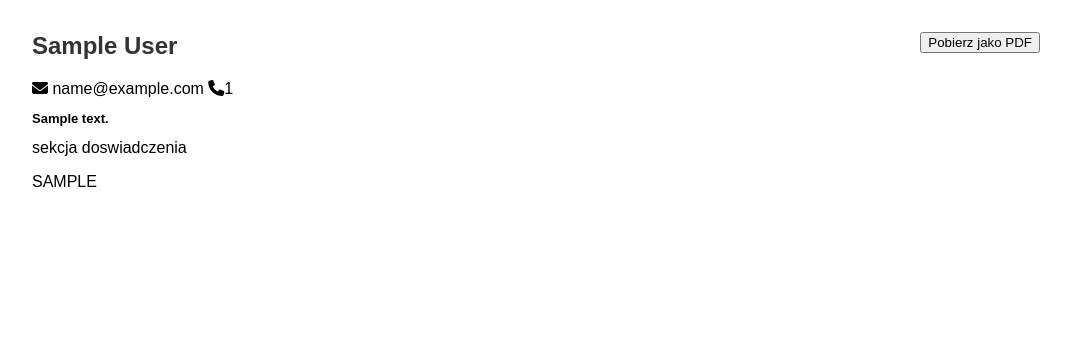
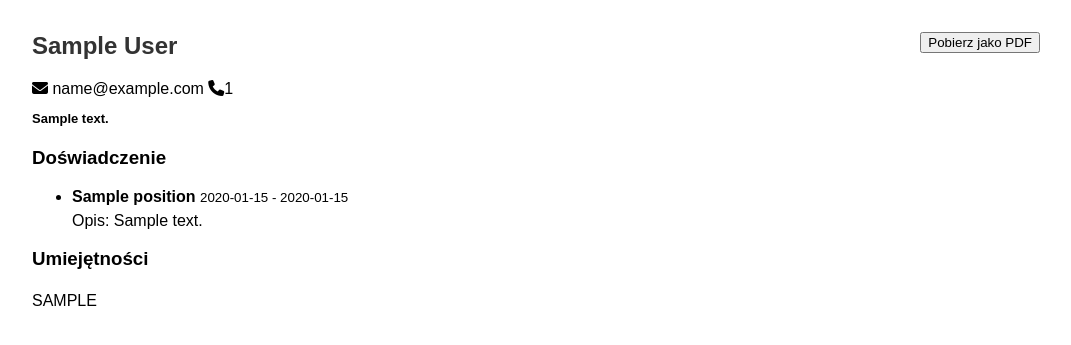
Before and after one commit to maleckyy/nextjs-fastapi, a Python web app: template be/templates/resume.html in a window 1280 px wide. Shown: the top 345 px of the page, without its empty margins (208-1279 px from the left). Run offline with Jinja, Linux system fonts and the light colour scheme; the template is opened without the code that fills it: most values are stand-ins (such as "Sample title", 1, 10 or a date in 2020).

Commit message:
resume-html-experience-list

```diff
--- a/be/details/resume/routes.py
+++ b/be/details/resume/routes.py
@@ -1,6 +1,7 @@
 from fastapi import APIRouter, HTTPException, Response
 from jinja2 import Environment, FileSystemLoader
 from fastapi import APIRouter, Depends
+from sqlalchemy import nulls_last
 from auth.routes import get_current_user
 import models
 from dependency import db_dependency
@@ -24,9 +25,7 @@ def get_resume_html(db: db_dependency, current_user: models.Users = Depends(get_
     profile_stack = db.query(models.UserProfileStack).filter(models.UserProfileStack.user_id == current_user.id).first()
     formatted_stack = profile_stack.stack.replace(",", ", ")
 
-
-    print(profile_details)
-
+    experience_list = db.query(models.UserProfileExperience).filter(models.UserProfileExperience.user_id == current_user.id).order_by(nulls_last(models.UserProfileExperience.ending_date.asc())).all()
 
     template = env.get_template("resume.html")
     html = template.render(
@@ -36,5 +35,6 @@ def get_resume_html(db: db_dependency, current_user: models.Users = Depends(get_
         profile_stack=formatted_stack,
         email= current_user.email,
         phone_number= profile_details.phone_number,
+        experiences=experience_list
     )
     return Response(content=html, media_type="text/html")
--- a/be/templates/resume.html
+++ b/be/templates/resume.html
@@ -38,10 +38,29 @@
             <h2 style="font-size: small; line-height: 150%;">{{description}}</h2>
         </section>
         <section>
-            sekcja doswiadczenia
+            <h3>Doświadczenie</h3>
+            <ul>
+                {% for exp in experiences %}
+                <li style="margin-bottom: 8px;">
+                    <strong>{{ exp.position }}</strong>
+                    <small>
+                    {{ exp.starting_date.strftime('%Y-%m-%d') }} -
+                    {% if exp.ending_date %}
+                        {{ exp.ending_date.strftime('%Y-%m-%d') }}
+                    {% else %}
+                        obecnie
+                    {% endif %}
+                    </small>
+                    {% if exp.description %}
+                        <p style="margin-block: 6px;">Opis: {{ exp.description }}</p>
+                    {% endif %}
+                </li>
+                {% endfor %}
+            </ul>
         </section>
         <section>
-            <p style="text-transform: uppercase;">{{profile_stack}}</p>
+            <h3>Umiejętności</h3>
+            <p style="text-transform: uppercase; line-height: 150%;">{{profile_stack}}</p>
         </section>
     </main>
 </body>
```
